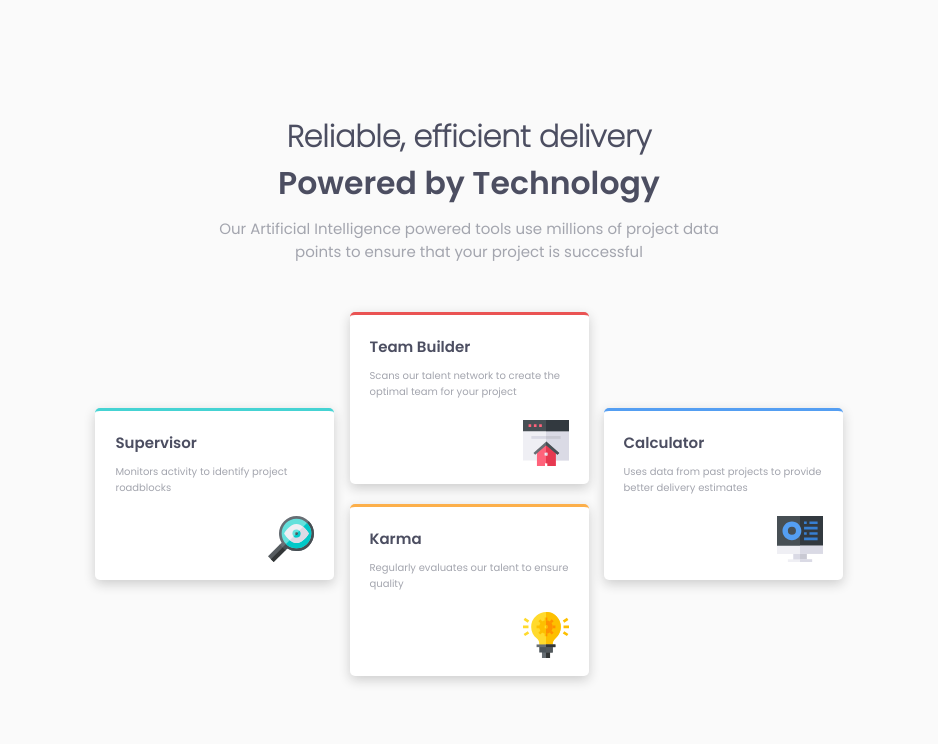
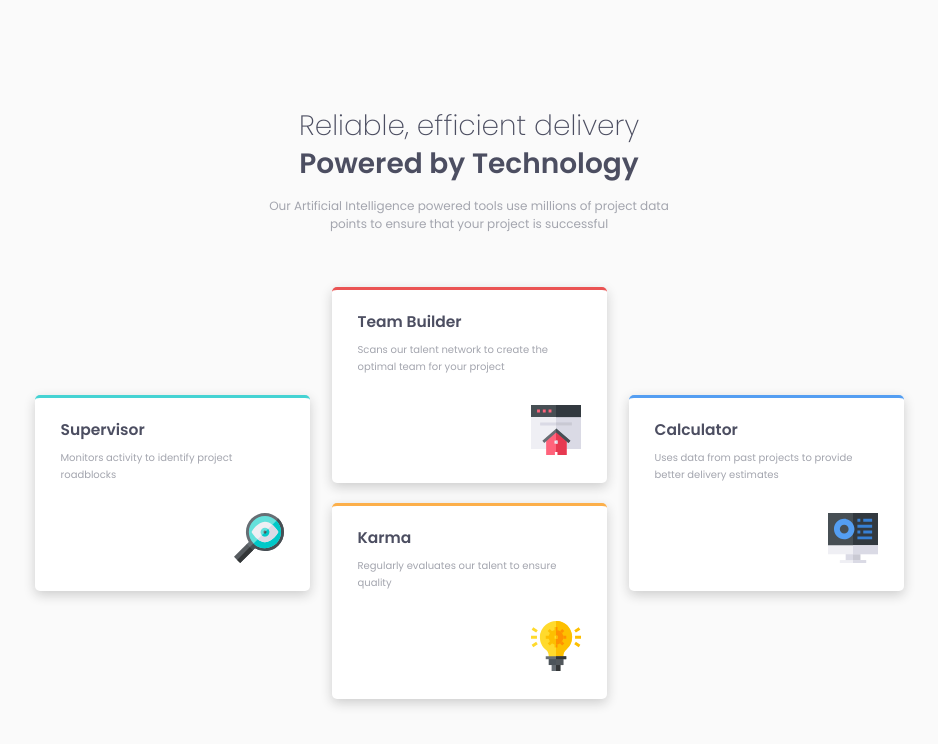
Before and after one commit to vicru5/FMfour-card-feature-section, a plain HTML site: page index.html in a window 1280 px wide. Shown: the whole page, without its empty margins (171-1109 px from the left). Drawn offline with Linux system fonts and the light colour scheme.

Commit message:
Resizing finished

```diff
--- a/style.css
+++ b/style.css
@@ -52,8 +52,8 @@ main{
 .container{
 	display: flex;
 	flex-direction: column;
-	width: 770px;
-	height: 600px;
+	width: 900px;
+	height: 620px;
 }
 
 .text{
@@ -62,25 +62,30 @@ main{
 }
 
 .text h1, span{
-	font-size: 30px;
+	position: relative;
+	top: -2px;
+	font-size: 28px;
 	color: var(--Very-Dark-Blue);
 	display: block;
+	line-height: 39.5px;
 }
 
 .text h1{
 	font-family: 'Poppins Light';
+	font-weight: 200;
 }
 
 .text h1 span{
 	font-family: 'Poppins Bold';
-	font-size: 31.5px;
+	font-size: 28px;
 }
 
 .text p{
 	font-family: 'Poppins Regular';
 	color: var(--Grayish-Blue);
 	display: block;
-	width: 70%;
+	font-size: 12px;
+	width: 400px;
 	margin: 10px auto;
 }
 
@@ -103,9 +108,9 @@ main{
 
 .cards .card{
 	margin: 10px 0px;
-	padding: 20px;
-	width: 239px;
-	height: 172px;
+	padding: 20px 26px;
+	width: 275px;
+	height: 196px;
 	background-color: white;
 	border-radius: 5px;
 	box-shadow: 0px 4px 12px #CDCDCD;
@@ -113,7 +118,7 @@ main{
 
 .card h3{
 	color: var(--Very-Dark-Blue);
-	font-size: 15px;
+	font-size: 15.5px;
 	font-family: 'Poppins Bold';
 	text-align-last: left;
 }
@@ -123,15 +128,16 @@ main{
 	text-align: left;
 	color: var(--Grayish-Blue);
 	font-size: 10px;
-	margin-top: 10px;
+	margin-top: 8px;
+	line-height: 17px;
 }
 
 .card img{
-	width: 46px;
-	height: 46px;
+	width: 50px;
+	height: 50px;
 	display: block;
 	float: right;
-	margin-top: 20px;
+	margin-top: 30px;
 }
 
 .cardsContainer div.cards:first-child > .card{
```
